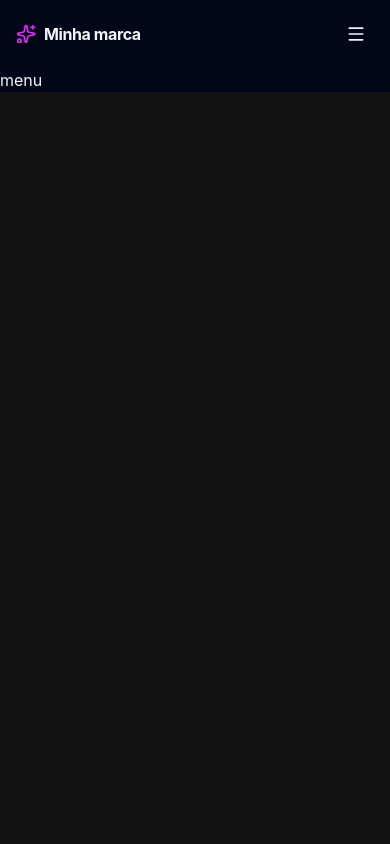
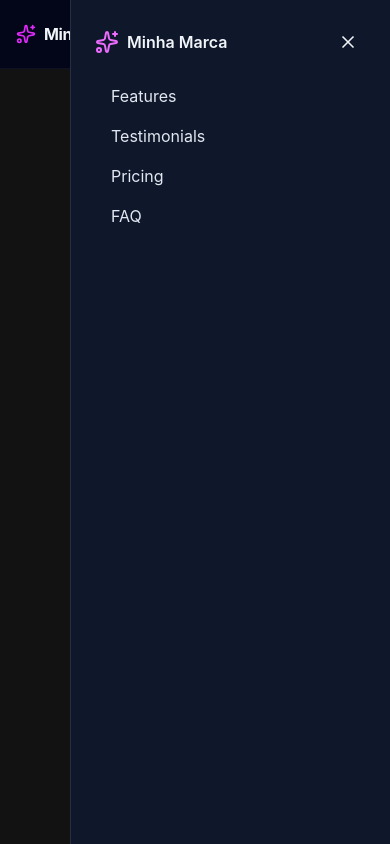
Before and after one commit to RafaelLanaDS/meuprojetoreact, a React (Vite) app: page / in a window 390 px wide. Both pictures are taken after a click on the button 356 px from the left and 34 px from the top of the page. Built offline with nearby package versions, Linux system fonts and the light colour scheme.

Commit message:
finalizando a barra de navageção mobile

```diff
--- a/src/App.jsx
+++ b/src/App.jsx
@@ -42,11 +42,32 @@ function App() {
           </button>
 
         </div>
+
         {open && (
           <div className='md:hidden'>
-            <p>menu</p>
+            <div className='fixed bg-black/60' onClick={() => setOpen(false)}>
+                <div className='fixed right-0 top-0 h-full w-80 bg-slate-900 border-l border-white/10 p-6'>
+                  <div className='flex items-center justify-between mb-2'>
+                    <div className='flex items-center gap-2'>
+                      <Sparkles className='size-6 text-fuchsia-400'/>
+                      <span className='font-semibold'>Minha Marca</span>
+                    </div>
+                    <button className='p-2 rounded-lg' onClick={() => setOpen(false)}>
+                      <X className='size-5'/>
+                    </button>
+                  </div>
+                  <div className='flex flex-col gap-4 bg-slate-900 p-4 w-90'>
+                    {navLinks.map((link) => (
+                      <a key={link.href} href={link.href} className='text-slate-200' onClick={() => setOpen(false)}>
+                        {link.label}
+                      </a>
+                    ))}
+                  </div>
+                </div>
+            </div>
           </div>
         )}
+
       </header>
     </div>
   )
```
